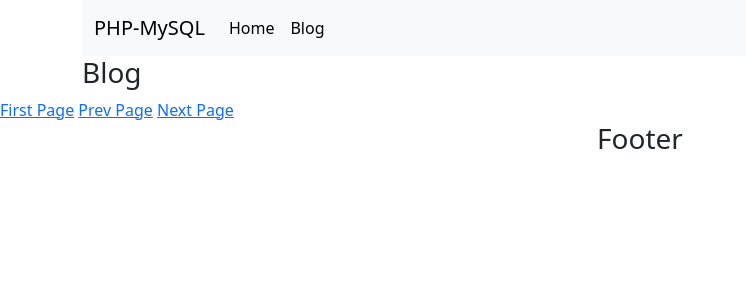
After one commit to afsar-uddin/blog-php-mysql, a PHP site: template app/pages/blog.php in a window 1280 px wide. The commit adds this page. Shown: the top 300 px of the page, without its empty margins (0-746 px from the left). Run offline with PHP 8.4, Linux system fonts and the light colour scheme; the template is opened without the code that fills it, so the values that code supplies are empty; some libraries are stand-ins or nearby versions.

Commit message:
header footer separate and blog page with pagination

```diff
--- /dev/null
+++ b/app/pages/blog.php
@@ -0,0 +1,31 @@
+<?php include '../app/pages/includes/header.php'; ?>
+    <div class="container">
+        <div class="row">
+            <div class="col-md-12">
+                <h3>Blog</h3>
+            </div>
+        </div>
+        <div class="row">
+            <?php
+                $limit = 3;
+                $offset = ($PGE_NUM['page_number'] - 1) * $limit;
+
+                $query = "select posts.*, categories.category from posts join categories on posts.category_id = categories.id order by id desc limit $limit offset $offset";
+                $rows = query($query);
+                if($rows) {
+                    foreach($rows as $row) {
+                        include '../app/pages/includes/post-card.php';
+                    }
+                } else {
+                    echo "No posts found";
+                }
+            ?>
+        </div>
+    </div>
+
+    <div class="col-md-12">
+        <a href="<?=$PGE_NUM['first_link']; ?>">First Page</a>
+        <a href="<?=$PGE_NUM['prev_link']; ?>">Prev Page</a>
+        <a href="<?=$PGE_NUM['next_link']; ?>">Next Page</a>
+    </div>
+<?php include '../app/pages/includes/footer.php'; ?>
--- /dev/null
+++ b/app/pages/includes/footer.php
@@ -0,0 +1,12 @@
+
+<div class="container">
+    <div class="row">
+        <div class="col-md-12 text-center">
+            <h3>Footer</h3>
+        </div>
+    </div>
+</div>
+<script src="<?=ROOT ?>/assets/js/jquery.min.js"></script>
+    <script src="<?=ROOT ?>/assets/js/bootstrap.bundle.min.js"></script>
+</body>
+</html>
--- /dev/null
+++ b/app/pages/includes/header.php
@@ -0,0 +1,34 @@
+<!DOCTYPE html>
+<html lang="en">
+<head>
+    <meta charset="UTF-8">
+    <meta name="viewport" content="width=device-width, initial-scale=1.0">
+    <title>Login | <?=APP_NAME?></title>
+    <link rel="stylesheet" href="<?=ROOT ?>/assets/css/bootstrap.min.css">
+</head>
+<body>
+
+<div class="container">
+    <div class="row">
+        <div class="col-md-12 text-center">
+            <nav class="navbar navbar-expand-lg bg-body-tertiary">
+                <div class="container-fluid">
+                    <a class="navbar-brand" href="#">PHP-MySQL</a>
+                    <button class="navbar-toggler" type="button" data-bs-toggle="collapse" data-bs-target="#navbarSupportedContent" aria-controls="navbarSupportedContent" aria-expanded="false" aria-label="Toggle navigation">
+                    <span class="navbar-toggler-icon"></span>
+                    </button>
+                    <div class="collapse navbar-collapse" id="navbarSupportedContent">
+                        <ul class="navbar-nav me-auto mb-2 mb-lg-0">
+                            <li class="nav-item">
+                                <a class="nav-link active" aria-current="page" href="<?=ROOT?>">Home</a>
+                            </li>
+                            <li class="nav-item">
+                                <a class="nav-link active" aria-current="page" href="<?=ROOT?>/blog">Blog</a>
+                            </li>
+                        </ul>
+                    </div>
+                </div>
+            </nav>
+        </div>
+    </div>
+</div>
```
Also changed, not shown: app/pages/home.php (+2 -11 lines).
